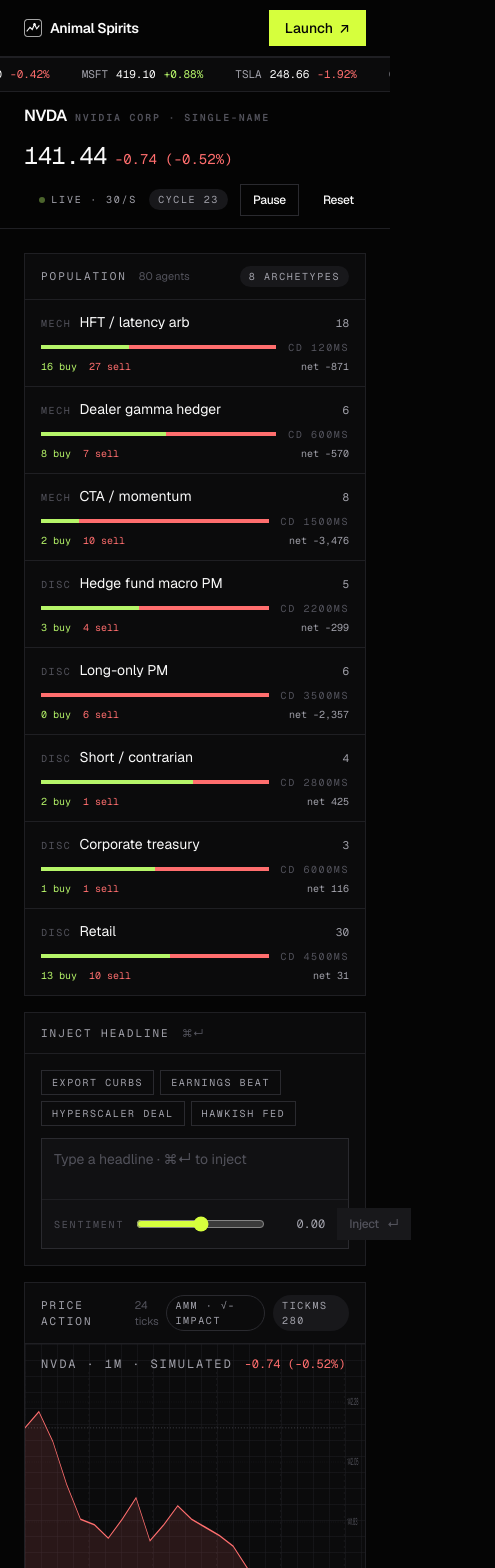
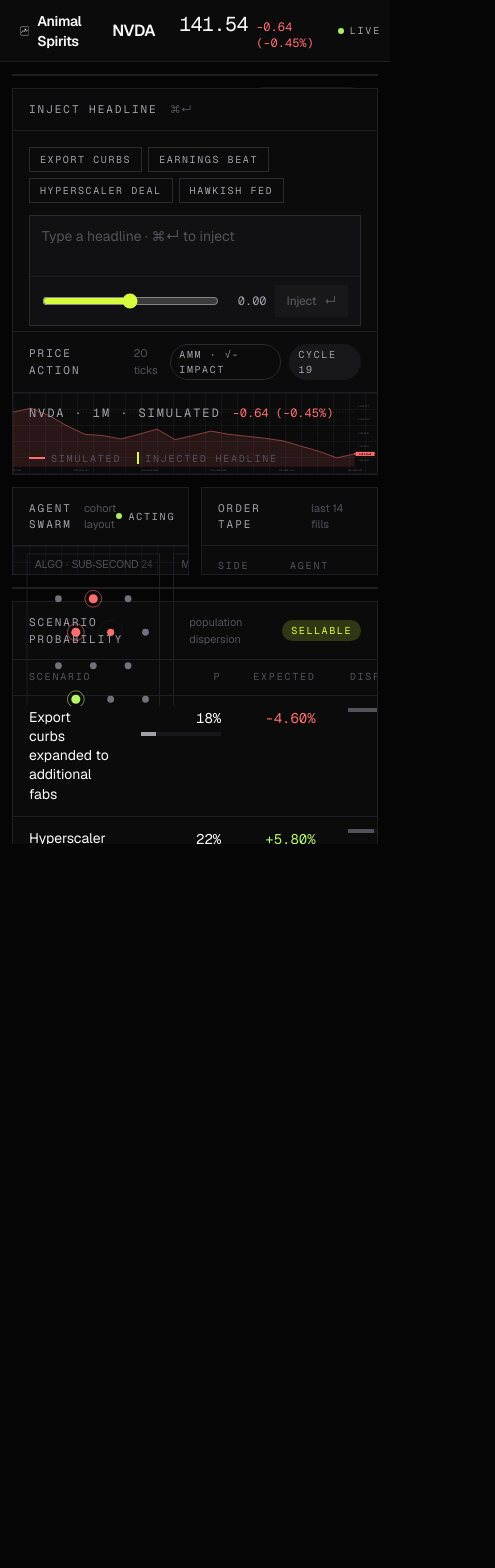
Before and after one commit to alexechoi/to-the-americas-hack-market-simulator, a Next.js app in the folder frontend/: page /sim in a window 390 px wide. Shown: the top 1568 px of the page, 495 px wide, since content can reach past the window. After the commit the page ends 844 px from the top, so only its background shows below. Built offline with nearby package versions, Linux system fonts and the light colour scheme.

Commit message:
Refactor HeadlineInjector component for improved layout and responsiveness. Update SimPage to include a new header with navigation and adjust the structure for better organization of UI elements.

```diff
--- a/frontend/app/components/sim/HeadlineInjector.tsx
+++ b/frontend/app/components/sim/HeadlineInjector.tsx
@@ -78,9 +78,8 @@ export function HeadlineInjector({ onInject }: HeadlineInjectorProps) {
           rows={2}
           className="block w-full resize-none bg-transparent px-3 py-2.5 text-sm text-[var(--color-fg)] placeholder:text-[var(--color-fg-faint)] focus:outline-none"
         />
-        <div className="flex items-center justify-between gap-3 border-t border-[var(--color-line)] px-3 py-2">
-          <div className="flex flex-1 items-center gap-3">
-            <span className="font-mono text-[10px] uppercase tracking-[0.18em] text-[var(--color-fg-faint)]">
+        <div className="flex items-center gap-2 border-t border-[var(--color-line)] px-3 py-2">
+          <span className="hidden font-mono text-[10px] uppercase tracking-[0.18em] text-[var(--color-fg-faint)] md:inline">
             Sentiment
           </span>
           <input
@@ -90,18 +89,22 @@ export function HeadlineInjector({ onInject }: HeadlineInjectorProps) {
             step={0.05}
             value={sentiment}
             onChange={(e) => setSentiment(parseFloat(e.target.value))}
-              className="flex-1 accent-[var(--color-accent)]"
+            className="min-w-0 flex-1 accent-[var(--color-accent)]"
             style={{ accentColor: "var(--color-accent)" }}
           />
           <span
-              className="w-12 text-right font-mono text-xs tabular-nums"
+            className="w-10 shrink-0 text-right font-mono text-xs tabular-nums"
             style={{ color: tone }}
           >
             {sentiment > 0 ? "+" : ""}
             {sentiment.toFixed(2)}
           </span>
-          </div>
-          <Button size="sm" onClick={submit} disabled={!title.trim()}>
+          <Button
+            size="sm"
+            onClick={submit}
+            disabled={!title.trim()}
+            className="shrink-0"
+          >
             Inject
             <span aria-hidden>↵</span>
           </Button>
--- a/frontend/app/sim/page.tsx
+++ b/frontend/app/sim/page.tsx
@@ -1,5 +1,6 @@
 "use client";
 
+import Link from "next/link";
 import { useMemo, useState } from "react";
 
 import { AgentReasoning } from "@/app/components/sim/AgentReasoning";
@@ -10,13 +11,10 @@ import { NewsFeed } from "@/app/components/sim/NewsFeed";
 import { OrderTape } from "@/app/components/sim/OrderTape";
 import { PriceChart } from "@/app/components/sim/PriceChart";
 import { ScenarioTable } from "@/app/components/sim/ScenarioTable";
-import { TickerStrip } from "@/app/components/sim/TickerStrip";
 import { Button } from "@/app/components/ui/Button";
-import { Footer } from "@/app/components/ui/Footer";
-import { Header } from "@/app/components/ui/Header";
 import { LiveDot } from "@/app/components/ui/LiveDot";
+import { Logo } from "@/app/components/ui/Logo";
 import { Panel } from "@/app/components/ui/Panel";
-import { Stat } from "@/app/components/ui/Stat";
 import { Tag } from "@/app/components/ui/Tag";
 import { useSimulation } from "@/app/lib/sim/useSimulation";
 
@@ -55,27 +53,37 @@ export default function SimPage() {
   };
 
   return (
-    <div className="flex min-h-screen flex-col">
-      <Header />
-      <TickerStrip />
+    <div className="flex h-screen flex-col overflow-hidden bg-[var(--color-bg)] text-[var(--color-fg)]">
+      {/* Compact instrument bar — replaces site header on /sim */}
+      <header className="flex shrink-0 items-center gap-6 border-b border-[var(--color-line)] bg-[var(--color-surface)] px-5 py-2.5">
+        <Link
+          href="/"
+          className="flex items-center gap-2 text-[var(--color-fg)] transition-colors hover:text-[var(--color-accent)]"
+          aria-label="Back to Animal Spirits home"
+        >
+          <Logo size={16} />
+          <span className="text-sm font-semibold tracking-tight">
+            Animal Spirits
+          </span>
+        </Link>
 
-      {/* Sticky instrument bar */}
-      <div className="sticky top-14 z-20 border-b border-[var(--color-line)] bg-[color-mix(in_oklab,var(--color-bg)_92%,transparent)] backdrop-blur">
-        <div className="mx-auto flex max-w-[1440px] flex-wrap items-center gap-x-8 gap-y-3 px-6 py-3">
+        <div className="hidden h-6 w-px bg-[var(--color-line)] sm:block" />
+
         <div className="flex items-baseline gap-3">
           <h1 className="text-base font-semibold tracking-tight">
             {snapshot?.ticker ?? "NVDA"}
-              <span className="ml-2 font-mono text-[10px] uppercase tracking-[0.18em] text-[var(--color-fg-faint)]">
+          </h1>
+          <span className="hidden font-mono text-[10px] uppercase tracking-[0.18em] text-[var(--color-fg-faint)] md:inline">
             NVIDIA Corp · single-name
           </span>
-            </h1>
         </div>
+
         <div className="flex items-baseline gap-2 font-mono tabular-nums">
-            <span className="text-2xl tracking-tight text-[var(--color-fg)]">
+          <span className="text-xl tracking-tight text-[var(--color-fg)]">
             {snapshot?.price.toFixed(2) ?? "—"}
           </span>
           <span
-              className="text-sm"
+            className="text-xs"
             style={{
               color: change >= 0 ? "var(--color-up)" : "var(--color-down)",
             }}
@@ -85,12 +93,20 @@ export default function SimPage() {
             {changePct.toFixed(2)}%)
           </span>
         </div>
-          <div className="ml-auto flex items-center gap-3">
+
+        <div className="ml-auto flex items-center gap-5">
+          <InlineStat label="Agents" value={cohortStats.agents} />
+          <InlineStat label="Dec/s" value={cohortStats.tps} />
+          <InlineStat label="Headlines" value={cohortStats.news} />
+          <InlineStat label="Cycle" value={snapshot?.cycle ?? 0} />
+
+          <div className="hidden h-6 w-px bg-[var(--color-line)] sm:block" />
+
           <LiveDot
             tone={paused ? "paused" : "live"}
-              label={paused ? "Paused" : `Live · ${cohortStats.tps}/s`}
+            label={paused ? "Paused" : "Live"}
           />
-            <Tag tone="muted">cycle {snapshot?.cycle ?? 0}</Tag>
+          <Tag tone="muted">tickMs 280</Tag>
           <Button variant="outline" size="sm" onClick={togglePause}>
             {paused ? "Resume" : "Pause"}
           </Button>
@@ -102,20 +118,19 @@ export default function SimPage() {
             Reset
           </Button>
         </div>
-        </div>
-      </div>
+      </header>
 
-      {/* Workspace grid */}
-      <main className="mx-auto w-full max-w-[1440px] flex-1 px-6 py-6">
-        <div className="grid grid-cols-12 gap-4">
-          {/* Left column · cohorts */}
-          <div className="col-span-12 lg:col-span-3 flex flex-col gap-4">
+      {/* Workspace fills remaining viewport */}
+      <main className="grid min-h-0 flex-1 grid-cols-12 gap-3 p-3">
+        {/* Left column · cohorts + injector */}
+        <div className="col-span-12 flex min-h-0 flex-col gap-3 lg:col-span-3">
           <Panel
             title="Population"
             caption={`${cohortStats.agents} agents`}
             right={<Tag tone="muted">8 archetypes</Tag>}
             flush
-              bodyClassName=""
+            className="min-h-0 flex-1"
+            bodyClassName="min-h-0 flex-1 overflow-y-auto no-scrollbar"
           >
             <CohortLegend
               agents={snapshot?.agents ?? []}
@@ -124,26 +139,26 @@ export default function SimPage() {
             />
           </Panel>
 
-            <Panel title="Inject headline" caption="⌘↵" className="">
+          <Panel title="Inject headline" caption="⌘↵" className="shrink-0">
             <HeadlineInjector onInject={controls.injectHeadline} />
           </Panel>
         </div>
 
-          {/* Center column · chart + swarm + tape */}
-          <div className="col-span-12 lg:col-span-6 flex flex-col gap-4">
+        {/* Center column · chart + swarm/tape */}
+        <div className="col-span-12 flex min-h-0 flex-col gap-3 lg:col-span-6">
           <Panel
             title="Price action"
             caption={`${snapshot?.prices.length ?? 0} ticks`}
             right={
               <div className="flex items-center gap-2">
                 <Tag tone="neutral">AMM · √-impact</Tag>
-                  <Tag tone="muted">tickMs 280</Tag>
+                <Tag tone="muted">cycle {snapshot?.cycle ?? 0}</Tag>
               </div>
             }
-              bodyClassName="px-0 pb-0 pt-0"
             flush
+            className="min-h-0 flex-[1.6]"
+            bodyClassName="min-h-0 flex-1 bg-grid-fine relative"
           >
-              <div className="bg-grid-fine relative h-[360px] w-full">
             {snapshot && (
               <PriceChart
                 prices={snapshot.prices}
@@ -152,10 +167,9 @@ export default function SimPage() {
                 openPrice={snapshot.openPrice}
               />
             )}
-              </div>
           </Panel>
 
-            <div className="grid grid-cols-2 gap-4">
+          <div className="grid min-h-0 flex-1 grid-cols-2 gap-3">
             <Panel
               title="Agent swarm"
               caption="cohort layout"
@@ -166,86 +180,81 @@ export default function SimPage() {
                 />
               }
               flush
-                bodyClassName=""
+              className="min-h-0"
+              bodyClassName="min-h-0 flex-1 bg-grid-fine"
             >
-                <div className="bg-grid-fine">
               <AgentSwarm
                 agents={snapshot?.agents ?? []}
                 decisions={snapshot?.decisions ?? []}
+                height={160}
               />
-                </div>
             </Panel>
             <Panel
               title="Order tape"
               caption="last 14 fills"
               flush
-                bodyClassName=""
+              className="min-h-0"
+              bodyClassName="min-h-0 flex-1 overflow-y-auto no-scrollbar"
             >
               <OrderTape decisions={snapshot?.decisions ?? []} />
             </Panel>
           </div>
-
-            <Panel
-              title="Scenario probability"
-              caption="from population dispersion"
-              right={<Tag tone="accent">Sellable output</Tag>}
-              flush
-              bodyClassName="overflow-x-auto"
-            >
-              <ScenarioTable rows={snapshot?.scenarios ?? []} />
-            </Panel>
         </div>
 
-          {/* Right column · news + reasoning */}
-          <div className="col-span-12 lg:col-span-3 flex flex-col gap-4">
+        {/* Right column · news + scenarios + reasoning */}
+        <div className="col-span-12 flex min-h-0 flex-col gap-3 lg:col-span-3">
           <Panel
             title="News tape"
             caption={`${cohortStats.news} headlines`}
             flush
-              bodyClassName=""
+            className="min-h-0 flex-1"
+            bodyClassName="min-h-0 flex-1 overflow-y-auto no-scrollbar"
           >
-              <div className="max-h-[300px] overflow-y-auto no-scrollbar">
             <NewsFeed news={snapshot?.news ?? []} />
-              </div>
+          </Panel>
+
+          <Panel
+            title="Scenario probability"
+            caption="population dispersion"
+            right={<Tag tone="accent">Sellable</Tag>}
+            flush
+            className="shrink-0"
+            bodyClassName="overflow-x-auto"
+          >
+            <ScenarioTable rows={snapshot?.scenarios ?? []} />
           </Panel>
 
           <Panel
             title="Agent reasoning"
             caption="streaming"
-              right={
-                <Tag tone="neutral">{snapshot?.decisions.length ?? 0}</Tag>
-              }
+            right={<Tag tone="neutral">{snapshot?.decisions.length ?? 0}</Tag>}
             flush
-              bodyClassName=""
+            className="min-h-0 flex-[1.2]"
+            bodyClassName="min-h-0 flex-1 overflow-y-auto no-scrollbar"
           >
-              <div className="max-h-[520px] overflow-y-auto no-scrollbar">
             <AgentReasoning decisions={snapshot?.decisions ?? []} />
-              </div>
           </Panel>
         </div>
-        </div>
-
-        {/* Bottom strip · KPI bar */}
-        <div className="mt-6 grid grid-cols-2 gap-4 border border-[var(--color-line)] bg-[var(--color-surface)] p-6 md:grid-cols-4 lg:grid-cols-6">
-          <Stat label="Agents" value={cohortStats.agents} mono />
-          <Stat label="Decisions / sec" value={cohortStats.tps} mono />
-          <Stat
-            label="Open"
-            value={snapshot?.openPrice.toFixed(2) ?? "—"}
-            mono
-          />
-          <Stat
-            label="Last"
-            value={snapshot?.price.toFixed(2) ?? "—"}
-            delta={changePct}
-            mono
-          />
-          <Stat label="Headlines" value={cohortStats.news} mono />
-          <Stat label="Cycle" value={snapshot?.cycle ?? 0} mono />
-        </div>
       </main>
-
-      <Footer />
     </div>
   );
 }
+
+function InlineStat({
+  label,
+  value,
+}: {
+  label: string;
+  value: number | string;
+}) {
+  return (
+    <div className="hidden items-baseline gap-1.5 md:flex">
+      <span className="font-mono text-[10px] uppercase tracking-[0.18em] text-[var(--color-fg-faint)]">
+        {label}
+      </span>
+      <span className="font-mono text-xs tabular-nums text-[var(--color-fg)]">
+        {value}
+      </span>
+    </div>
+  );
+}
```
Lines whose indentation alone changed are shown as unchanged.
